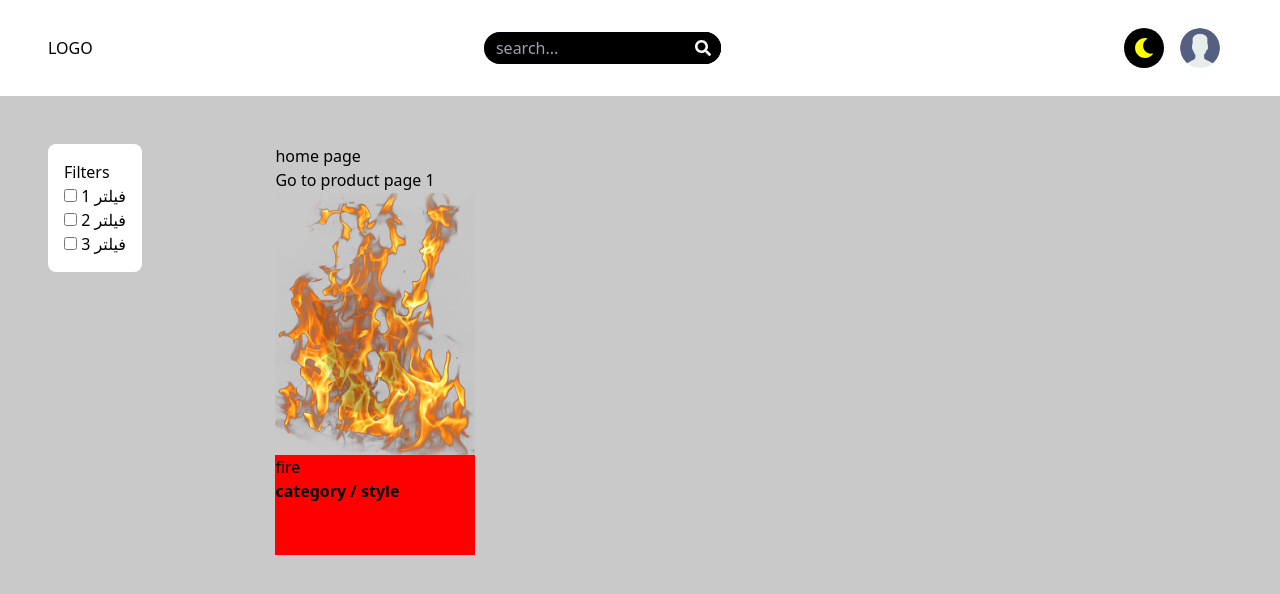
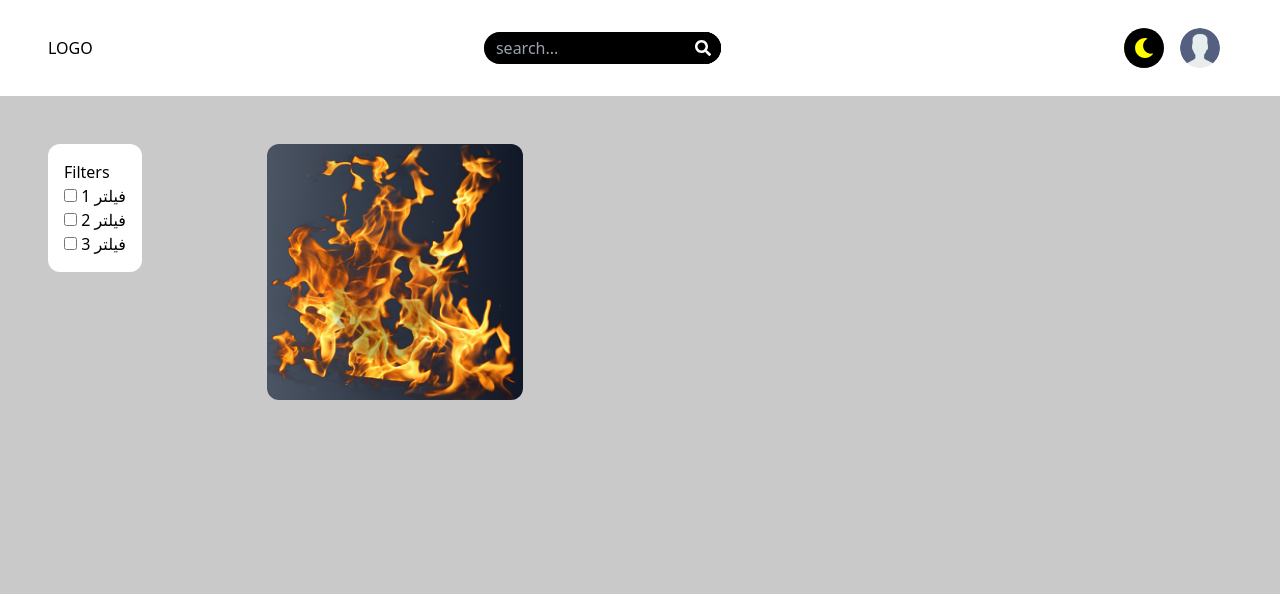
Before and after one commit to Al-Khalsi/freeNG, a Next.js app: page / in a window 1280 px wide. Shown: the top 594 px of the page. Built offline with nearby package versions, Linux system fonts and the light colour scheme.

Commit message:
add first card

```diff
--- a/pages/index.js
+++ b/pages/index.js
@@ -27,25 +27,25 @@ function index() {
             <div className='logo'>LOGO</div>
           </div>
 
-          <div className='search-box'>
-            <input type="search" className='search' placeholder='search...' />
-            <button className='btn-search'>
+          <div className='search-box relative'>
+            <input type="search" className='search border-none outline-none' placeholder='search...' />
+            <button className='btn-search absolute top-0 right-0 flex justify-center items-center'>
               <FaSearch />
             </button>
           </div>
 
           <div className='right-header flex py-1 px-3'>
-            <button className='change-background' onClick={toggleTheme}>
+            <button className='change-background flex justify-center items-center w-10 h-10 mr-4 rounded-full' onClick={toggleTheme}>
               {isDarkMode ? <FaSun /> : <FaMoon />}
             </button>
-            <Link href="/profile">
-              <img src="/img/user.png" className='userPng' alt='profile' title='profile' />
+            <Link href="/profile" className='w-10 h-10 rounded-full overflow-hidden'>
+              <img src="/img/user.png" className='userPng w-full ' alt='profile' title='profile' />
             </Link>
           </div>
         </header>
 
-        <div className='main'>
-          <aside class="filter-sidebar">
+        <main className='main container flex justify-between w-full p-12'>
+          <aside class="filter-sidebar p-4 rounded-xl">
             <h2>Filters</h2>
             <ul>
               <li><input type="checkbox" /> فیلتر 1</li>
@@ -54,20 +54,14 @@ function index() {
             </ul>
           </aside>
           <section>
-            <h1>home page</h1>
-            <Link href="/product/1">Go to product page 1</Link>
-            <br />
-            <div className='card'>
-              <div className='bg-img'>
-                <img src="/img/fire.png" alt="" />
-              </div>
-              <div className='info-img'>
-                <h3>fire</h3>
-                <b>category / style </b>
+            <div className='card w-64 h-64 rounded-xl overflow-hidden'>
+              <div className='bg-img w-full h-full bg-gradient-to-r from-gray-600 via-40% to-gray-900 to-68%'>
+                <img src="/img/fire.png" alt="" className='w-full h-full' />
+                <div className='info-img w-ful'></div>
               </div>
             </div>
           </section>
-        </div>
+        </main>
       </div>
     </>
   )
--- a/styles/globals.css
+++ b/styles/globals.css
@@ -28,13 +28,6 @@ body {
   height: 100%;
 }
 
-.main {
-  width: 100%;
-  display: flex;
-  justify-content: space-between;
-  padding: 3rem 3rem;
-}
-
 .main section {
   flex-grow: 0.85;
   height: 5rem;
@@ -51,7 +44,6 @@ header {
 
 .search-box {
   width: 20%;
-  position: relative;
 }
 
 .search {
@@ -61,10 +53,7 @@ header {
   box-shadow: inset 0 0 7px rgb(0, 0, 0);
   width: 100%;
   color: white;
-  border: none;
-  outline: none;
 }
-
 
 .search:focus {
   border: none;
@@ -72,9 +61,6 @@ header {
 }
 
 .btn-search {
-  position: absolute;
-  top: 0;
-  right: 0;
   background-color: black;
   color: white;
   box-shadow: inset 0 0 7px rgb(0, 0, 0);
@@ -82,22 +68,12 @@ header {
   height: 100%;
   border-top-right-radius: 1rem;
   border-bottom-right-radius: 1rem;
-  display: flex;
-  justify-content: center;
-  align-items: center;
 }
 
 .change-background {
   font-size: 1.25rem;
-  width: 2.5rem;
-  height: 2.5rem;
-  border-radius: 50%;
-  display: flex;
-  justify-content: center;
-  align-items: center;
   background-color: black;
   color: yellow;
-  margin-right: 1rem;
 }
 
 #particles canvas {
@@ -107,42 +83,10 @@ header {
   position: absolute;
 }
 
-.right-header a {
-  height: 2.5rem;
-  width: 2.5rem;
-  border-radius: 50%;
-}
-
-.userPng {
-  width: 100%;
-  border-radius: 50%;
-}
-
 .card {
-  width: 200px;
-  height: 200px;
-
-}
-
-.card bg-img {
-  width: 100%;
-  height: 50%;
-  background-color: red;
-}
-
-.card bg-img img {
-  width: 100%;
-  height: 100%;
-}
-
-.info-img {
-  background-color: red;
-  height: 50%;
-  width: 100%;
+  background-color: black;
 }
 
 .filter-sidebar {
-  padding: 1rem;
   background-color: #fff;
-  border-radius: 8px;
 }
```
